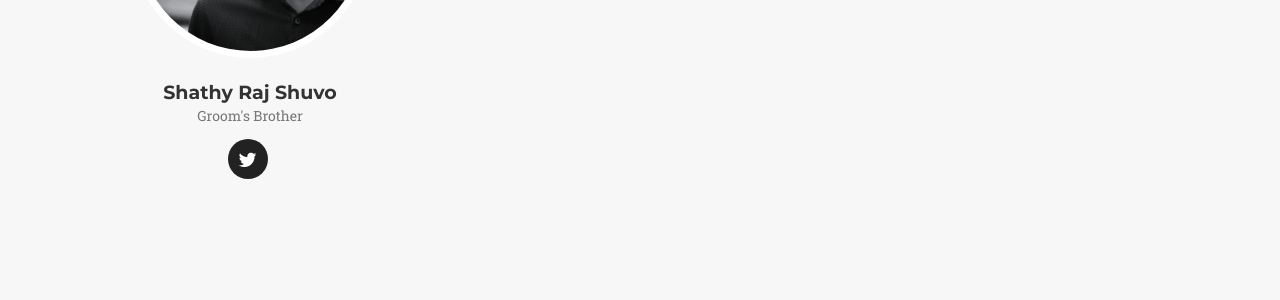
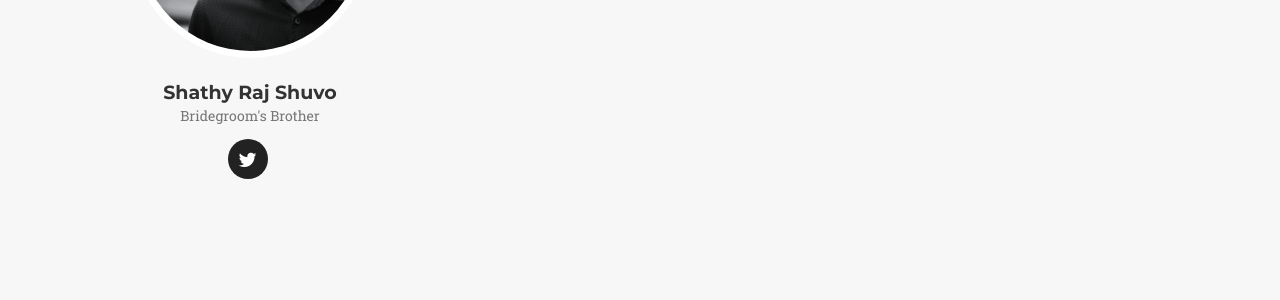
Before and after one commit to ratanparai/wedding-site, a Jekyll site: the page built from index.html, in a window 1280 px wide and 900 px high, scrolled down 4080 px. Shown: the part 431-731 px from the top of the window. Built offline with Jekyll 4.4.1, drawn with Linux system fonts in a browser that asks for light colours; some web fonts are replaced.

Commit message:
fix a small thing

```diff
--- a/_config.yml
+++ b/_config.yml
@@ -11,7 +11,7 @@ description: "Ratan & Mili is getting married"
 people:
 - name: Shathy Raj Shuvo
   pic: 3
-  position: Groom's Brother
+  position: Bridegroom's Brother
   social:
     - title: twitter
       url: https://twitter.com/shuvaparai
```
